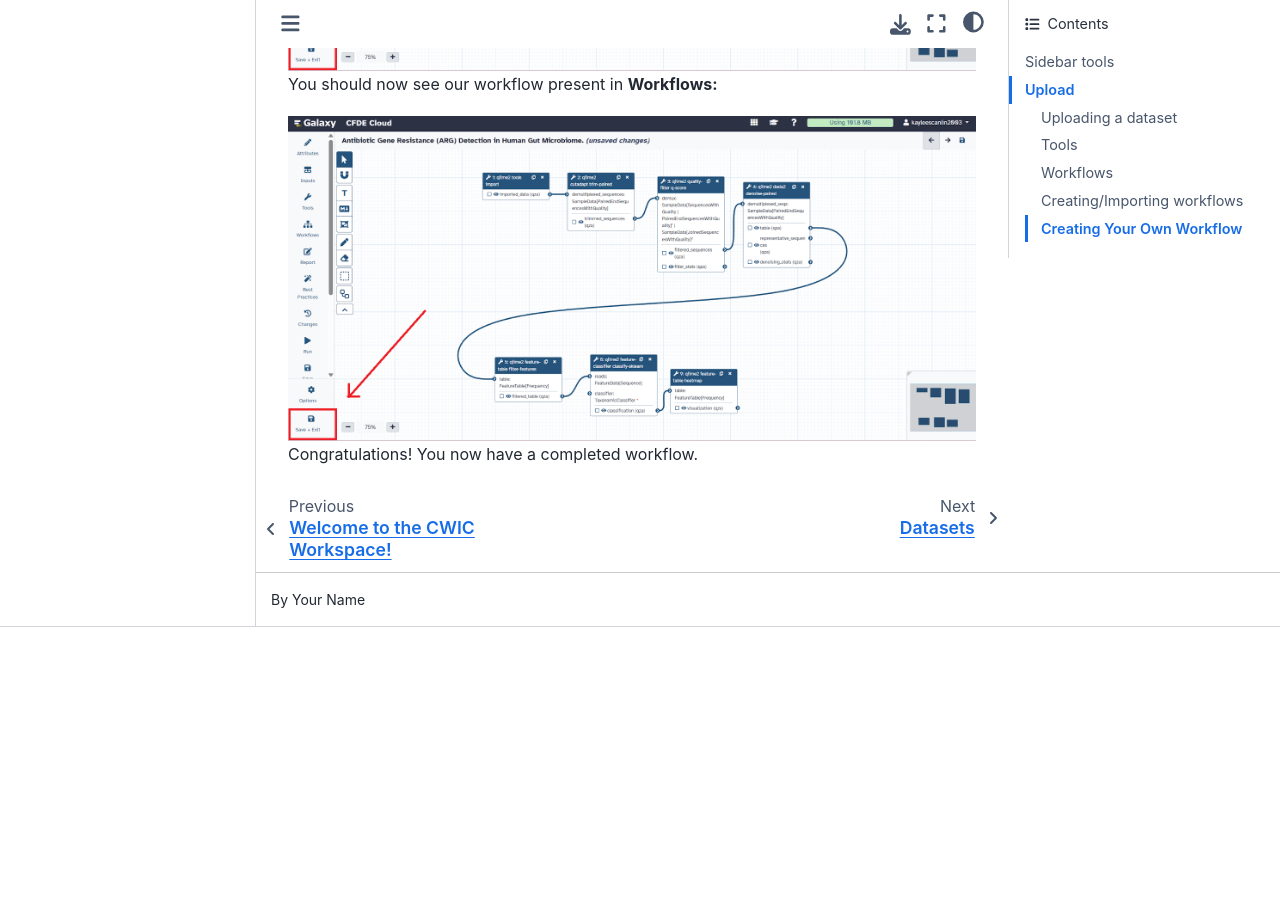
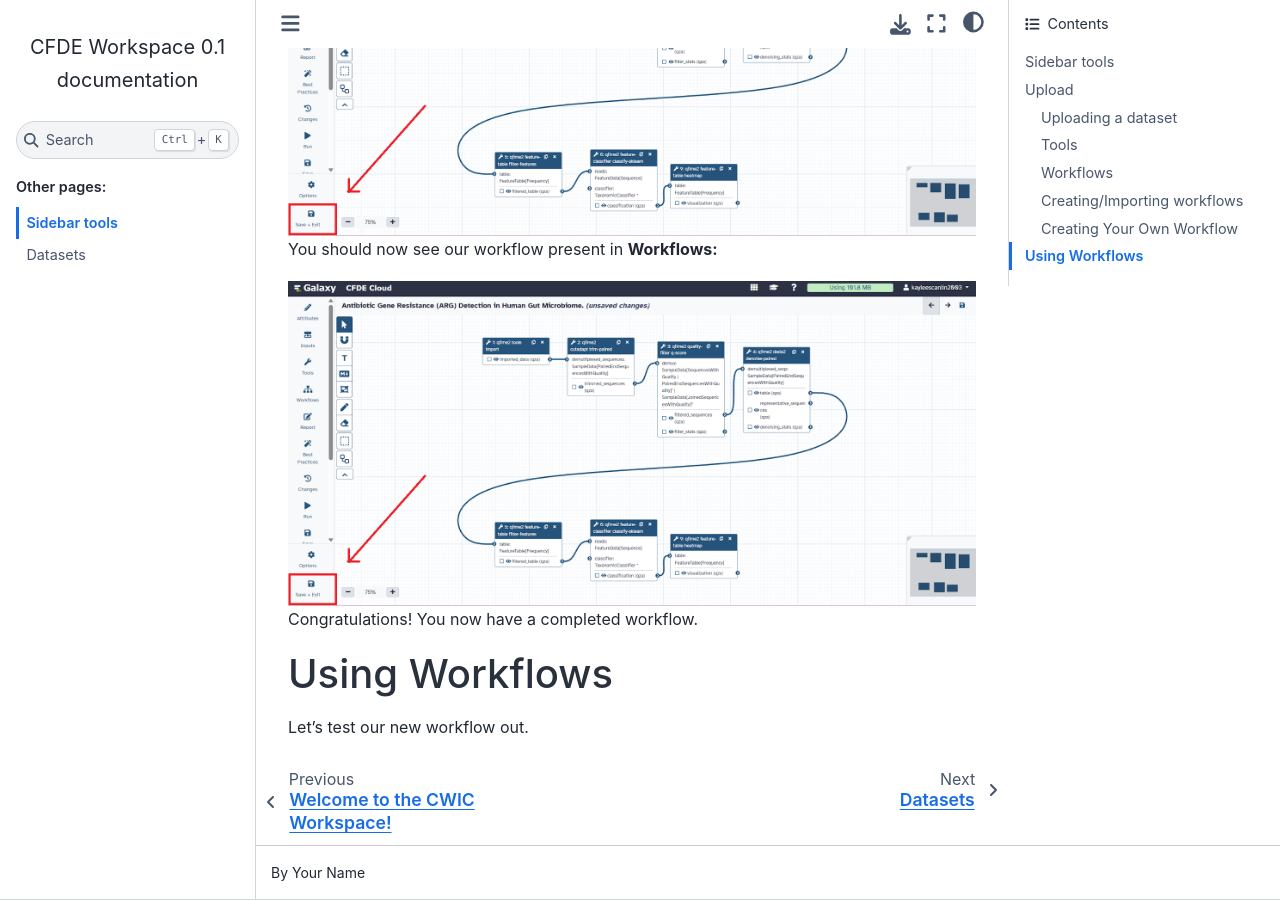
Before and after one commit to kscnl1n/CWIC-rtd, a Sphinx documentation site: the page built from docs/Sidebar/Sidebar.rst, in a window 1280 px wide and 900 px high, scrolled down 17074 px. Built offline with Sphinx 7.4.7 and the Sphinx Book theme 1.1.4, drawn with Linux system fonts in a browser that asks for light colours; before the commit the page ends 17701 px from its top, so only the background shows below that.

```diff
--- a/docs/Sidebar/Sidebar.rst
+++ b/docs/Sidebar/Sidebar.rst
@@ -54,7 +54,8 @@
 
 .. image:: _static/sidebar-images/tools1.png
    :alt: Tools
-   :width: 1200px
+   :align: center
+   :width: 800px
 
 Because of the volume of tools in the CFDE galaxy interface, there is a search bar for ease of finding.
 
@@ -103,9 +104,10 @@
 .. image:: _static/sidebar-images/workflow3.png
    :alt: Empty workflows page
    :align: center
-   :width: 600px
+   :width: 400px
 
 **Importing a Workflow**
+
 There are 3 ways to install a new workflow:
     - **Upload from the CFDE workflow library**
         -  Typically in Galaxy workflows, there is a list of pre-installed workflows by the administrative team. Currently, there are no pre-installed workflows, so the current list of public workflows is empty.
@@ -349,24 +349,31 @@
 **Workflow summary**
 
 **1. qiime2 tools import**
+
 This tool is the gateway into QIIME2. It converts your raw sequencing data — in this case, paired-end FASTQ files — into QIIME2's .qza artifact format. This is essential because QIIME2 workflows require data to be in artifact form to ensure provenance tracking and compatibility with its internal tools. When working with paired-end demultiplexed reads, you provide a manifest file that maps each sample to its corresponding forward and reverse read files. This tool ensures the data structure is correct and prepares it for downstream processing.
 
 **2. qiime2 cutadapt trim-paired**
+
 This step trims unwanted adapter sequences and primers from your raw reads. Residual adapter or primer contamination can affect quality filtering and downstream analysis, so this tool is crucial to clean up the reads. It processes both forward and reverse reads simultaneously, ensuring synchronization between read pairs. This step improves data quality and read alignment in subsequent steps.
 
 **3. qiime2 quality-filter q-score**
+
 After trimming, this tool filters reads based on their quality scores. Poor-quality reads, especially those with low Phred scores toward the 3' end, can introduce errors in sequence denoising and classification. This tool evaluates per-base quality and removes sequences that fall below a chosen threshold. The result is a cleaner dataset that more accurately reflects the underlying biological sequences.
 
 **4. qiime2 dada2 denoise-paired**
+
 This is one of the most critical steps. DADA2 denoising corrects sequencing errors and collapses similar reads into amplicon sequence variants (ASVs), which are high-resolution alternatives to traditional OTUs. It also removes chimeric sequences and calculates a feature table — a matrix of ASV counts across your samples — as well as representative sequences. This tool effectively transforms noisy read data into biologically meaningful units for analysis.
 
 **5. qiime2 feature-table filter-features**
+
 This tool allows you to refine your dataset by filtering out rare features or those associated with low-depth samples. These might represent sequencing noise, contaminants, or non-informative artifacts. Filtering can be based on abundance, prevalence, or sample metadata. This step helps reduce noise and makes statistical analyses and visualizations more robust and interpretable.
 
 **6. qiime2 feature-classifier classify-sklearn**
+
 Here, you use a machine learning model — a naïve Bayes classifier — to assign taxonomy to your representative sequences. In the context of ARG detection, you would train this classifier on a custom antibiotic resistance gene (ARG) database like CARD, ResFinder, or ARG-ANNOT. Once trained, the classifier matches your ASVs to known ARG categories, producing a .qza taxonomy file that links your sequences to specific ARGs. This is how you derive biological meaning from your sequencing results.
 
 **7. Qiime2 feature-table heatmap**
+
 This tool is for visualization and interpretation.Feature-table heatmap provides a visual matrix of ARGs by sample, allowing you to quickly assess presence, abundance, and clustering. These outputs (.qzv files) can be viewed in Galaxy or QIIME2 View and are essential for sharing and interpreting your results.
 
 Congratulations! Now you have a completed workflow. Now **let's add the input:**
@@ -400,3 +407,7 @@
    :width: 1200px
 
 Congratulations! You now have a completed workflow.
+
+Using Workflows
+===============
+Let's test our new workflow out.
```
Also changed, not shown: other parts of docs/Sidebar/Sidebar.rst (+0 -2 lines).
